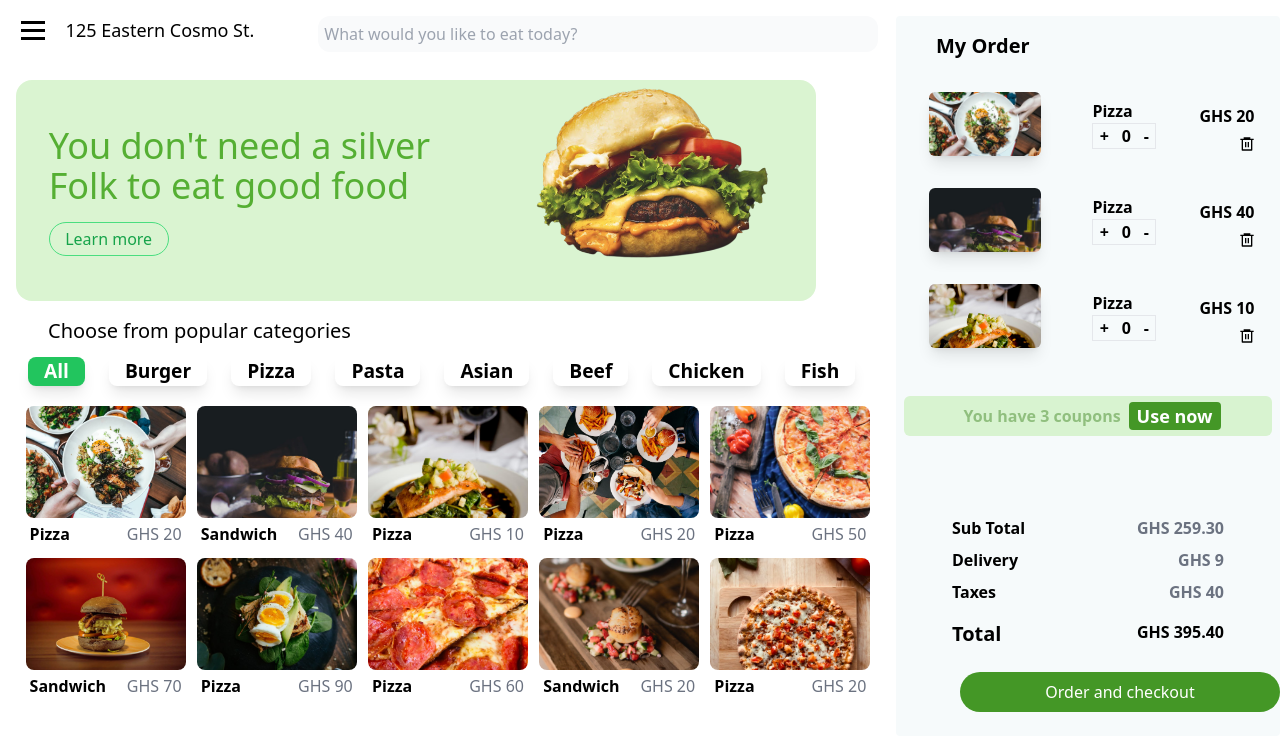
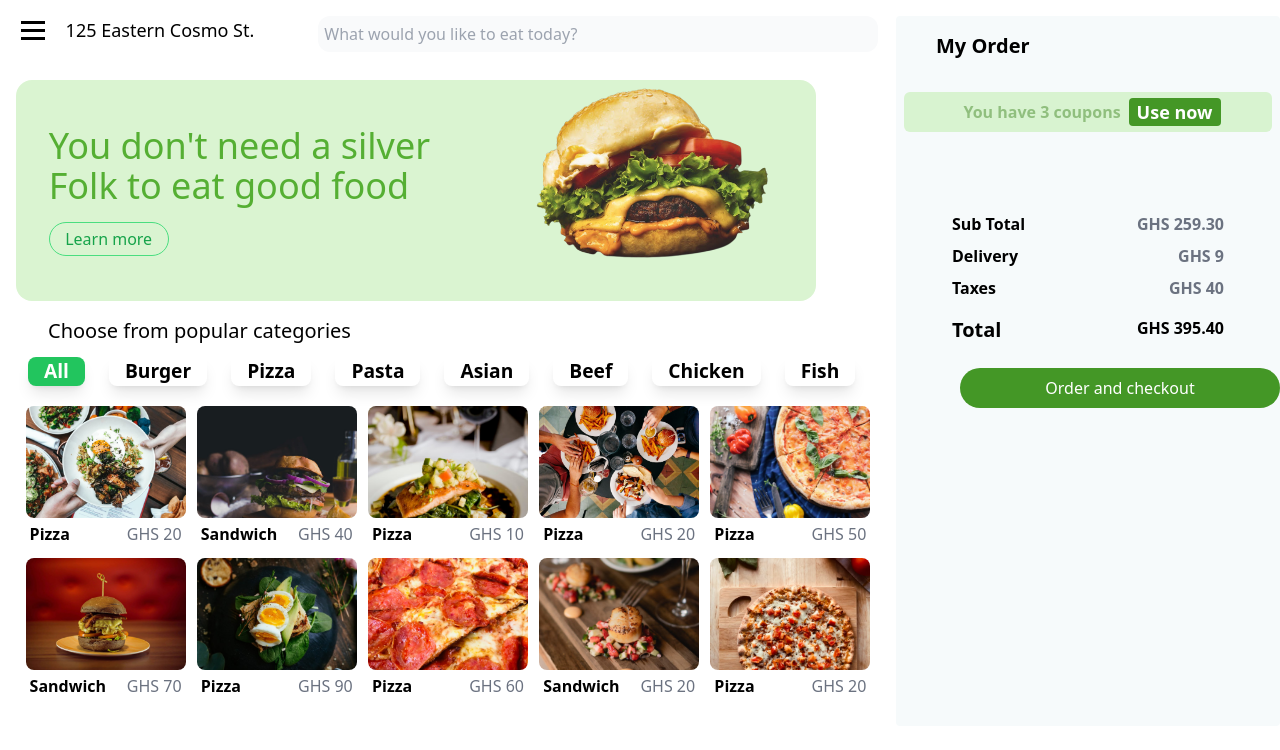
Before and after one commit to codewithdarkwa/react-food, a React (Create React App) app: page / in a window 1280 px wide. Shown: the top 750 px of the page. Built offline with nearby package versions, Linux system fonts and the light colour scheme.

Commit message:
adding food to my order

```diff
--- a/src/components/Category.js
+++ b/src/components/Category.js
@@ -51,16 +51,27 @@ const CategoryButton = ({ text, active, setActive }) => {
 };
 
 const FoodItem = () => {
-  const { foodData } = useContext(Foodcontext);
+  const { foodData, foodOrder } = useContext(Foodcontext);
   const [orderedFood, setOrderedFood] = useState([]);
-  const Ordered = (food) => {
-    return setOrderedFood([...orderedFood, food]);
+  console.log(foodOrder);
+  let Ordered = (food) => {
+    setOrderedFood([...orderedFood, food]);
   };
+  // console.log(orderedFood);
   return (
     <>
       <div className="flex flex-wrap m-2 justify-around gap-2">
         {foodData.map((food) => (
-          <div key={food.id}>
+          <FoodImage food={food} Ordered={Ordered} key={food.id} />
+        ))}
+      </div>
+    </>
+  );
+};
+
+const FoodImage = ({ food, Ordered }) => {
+  return (
+    <div>
       <button className="cursor-pointer" onClick={() => Ordered(food)}>
         <img
           className="h-28 w-[10rem] object-cover rounded-lg hover:shadow-xl"
@@ -73,8 +84,5 @@ const FoodItem = () => {
         </div>
       </button>
     </div>
-        ))}
-      </div>
-    </>
   );
 };
--- a/src/components/Ordertab.js
+++ b/src/components/Ordertab.js
@@ -1,6 +1,8 @@
 import { useState, useContext } from "react";
 
 import { RiDeleteBin6Line } from "react-icons/ri";
+import { IoAddOutline } from "react-icons/io5";
+import { BiMinus } from "react-icons/bi";
 import { Foodcontext } from "../context/Foodcontext";
 
 const Ordertab = () => {
@@ -13,8 +15,8 @@ const Ordertab = () => {
   return (
     <>
       <h2 className="m-4 ml-10 text-xl font-bold"> My Order</h2>
-      {orderedFood.map((food) => (
-        <OrderedFoodComponent food={food} deleteOrder={deleteOrder} />
+      {orderedFood.map((food, i) => (
+        <OrderedFoodComponent key={i} food={food} deleteOrder={deleteOrder} />
       ))}
       <div className="flex justify-center items-center m-2 mt-8 bg-[#d8f3d0] rounded-md">
         <span className="m-2 font-semibold text-[#90bf7e]">
@@ -64,13 +66,11 @@ function OrderedFoodComponent({ food, deleteOrder }) {
       <div className="flex flex-col">
         <span className="text-md font-semibold">{food.name}</span>
         <div className="flex items-center justify-around border w-16">
-          <button onClick={() => setCounter(counter + 1)} className="font-bold">
-            +
-          </button>
+          <BiMinus
+            onClick={() => (counter <= 0 ? 0 : setCounter(counter - 1))}
+          />
           <span className="font-semibold">{counter}</span>
-          <button onClick={() => setCounter(counter - 1)} className="font-bold">
-            -
-          </button>
+          <IoAddOutline onClick={() => setCounter(counter + 1)} />
         </div>
       </div>
       <div className="flex flex-col">
--- a/src/context/Foodcontext.js
+++ b/src/context/Foodcontext.js
@@ -1,9 +1,9 @@
 import { createContext, useReducer } from "react";
 import reducer from "./reducer";
-import { foodData, foodOrder } from "./data/FoodImage";
-const initialState = {
+import { foodData } from "./data/FoodImage";
+let initialState = {
   foodData,
-  foodOrder,
+  foodOrder: [],
 };
 export const Foodcontext = createContext(initialState);
 
--- a/src/context/data/FoodImage.js
+++ b/src/context/data/FoodImage.js
@@ -1,4 +1,4 @@
-export const foodData = [
+export let foodData = [
   {
     id: 1,
     name: "Pizza",
@@ -61,23 +61,23 @@ export const foodData = [
   },
 ];
 
-export const foodOrder = [
-  {
-    id: 1,
-    name: "Pizza",
-    image: require("../../images/04e40da3-0ddd-4d29-bd6a-11485b3aee0c.jpg"),
-    price: 20,
-  },
-  {
-    id: 2,
-    name: "Pizza",
-    image: require("../../images/080a998a-f577-4316-a5b5-35fda3292007.jpg"),
-    price: 40,
-  },
-  {
-    id: 3,
-    name: "Pizza",
-    image: require("../../images/0931a077-18c1-43bb-8d58-494bfe6e6f69.jpg"),
-    price: 10,
-  },
-];
+// export let foodOrder = [
+//   {
+//     id: 1,
+//     name: "Pizza",
+//     image: require("../../images/04e40da3-0ddd-4d29-bd6a-11485b3aee0c.jpg"),
+//     price: 20,
+//   },
+//   {
+//     id: 2,
+//     name: "Pizza",
+//     image: require("../../images/080a998a-f577-4316-a5b5-35fda3292007.jpg"),
+//     price: 40,
+//   },
+//   {
+//     id: 3,
+//     name: "Pizza",
+//     image: require("../../images/0931a077-18c1-43bb-8d58-494bfe6e6f69.jpg"),
+//     price: 10,
+//   },
+// ];
```
Lines whose indentation alone changed are shown as unchanged.
